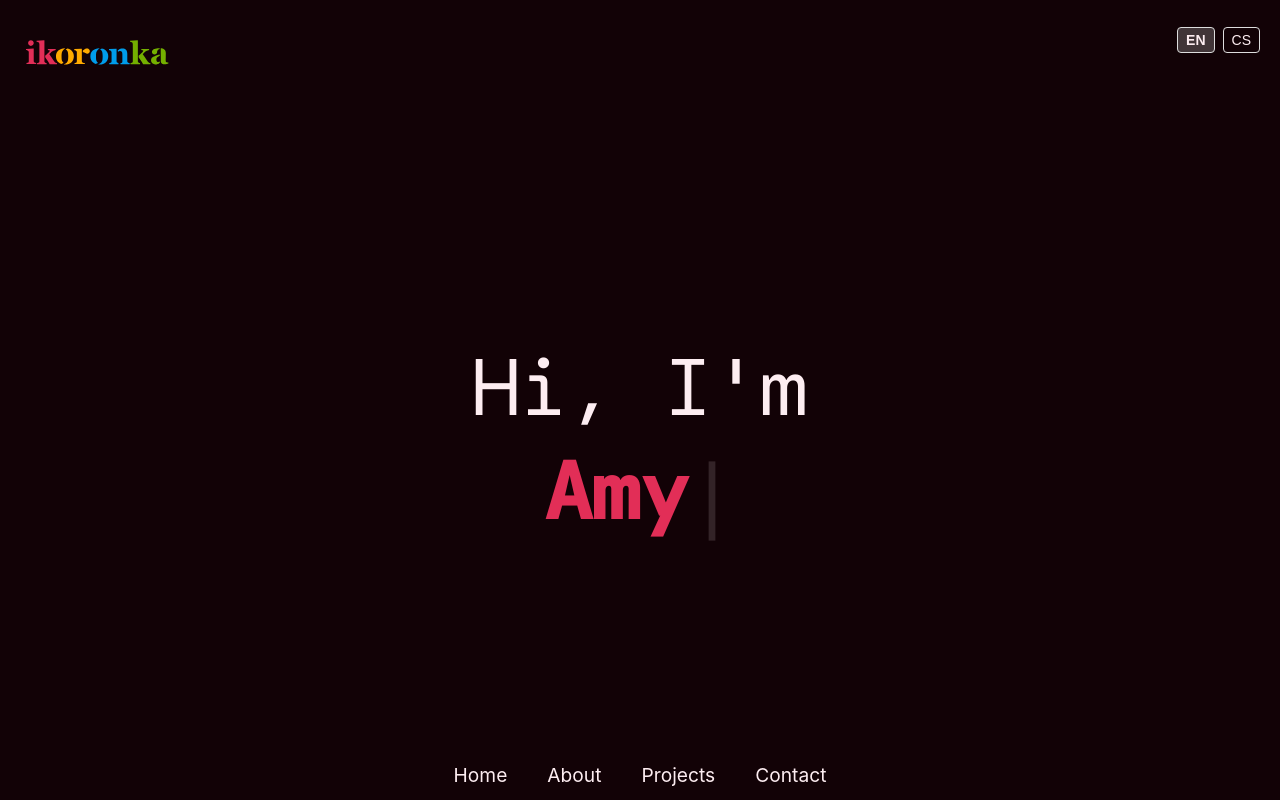
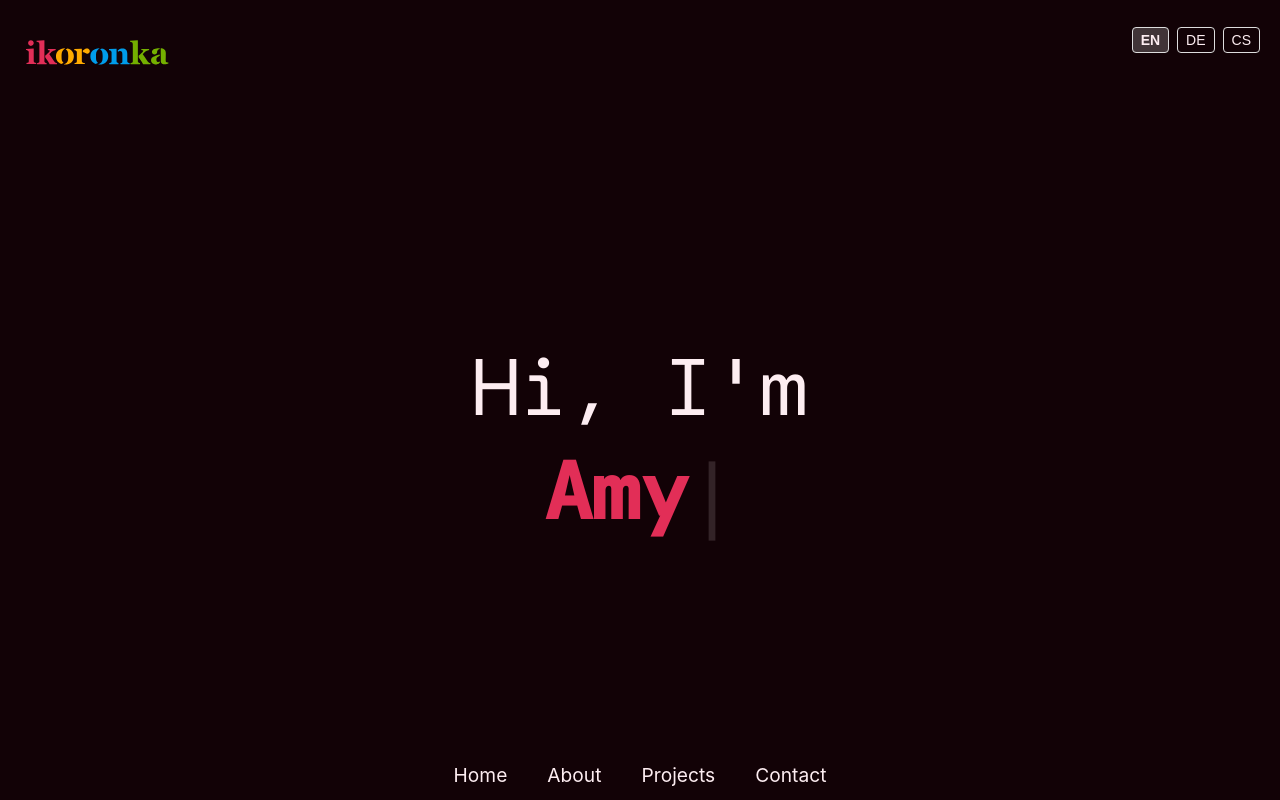
Before and after one commit to ikoronka/portfolio, a React (Create React App) app: page / in a window 1280 px wide. Shown: the top 800 px of the page. Built offline with nearby package versions, Linux system fonts and the light colour scheme; a web font is replaced by a local one.

Commit message:
localize to german

```diff
--- a/src/components/LanguageSelector.jsx
+++ b/src/components/LanguageSelector.jsx
@@ -1,5 +1,5 @@
-import React from 'react';
-import { useTranslation } from 'react-i18next';
+import React from "react";
+import { useTranslation } from "react-i18next";
 
 export default function LanguageSelector() {
   const { i18n } = useTranslation();
@@ -11,14 +11,20 @@ export default function LanguageSelector() {
   return (
     <div className="language-selector">
       <button
-        onClick={() => changeLanguage('en')}
-        className={i18n.language === 'en' ? 'active' : ''}
+        onClick={() => changeLanguage("en")}
+        className={i18n.language === "en" ? "active" : ""}
       >
         EN
       </button>
       <button
-        onClick={() => changeLanguage('cs')}
-        className={i18n.language === 'cs' ? 'active' : ''}
+        onClick={() => changeLanguage("de")}
+        className={i18n.language === "de" ? "active" : ""}
+      >
+        DE
+      </button>
+      <button
+        onClick={() => changeLanguage("cs")}
+        className={i18n.language === "cs" ? "active" : ""}
       >
         CS
       </button>
--- a/src/i18n/config.js
+++ b/src/i18n/config.js
@@ -1,29 +1,31 @@
-import i18n from 'i18next';
-import { initReactI18next } from 'react-i18next';
+import i18n from "i18next";
+import { initReactI18next } from "react-i18next";
 
-import translationEn from './en.json';
-import translationCs from './cs.json';
+import translationEn from "./en.json";
+import translationCs from "./cs.json";
+import translationDe from "./de.json";
 
 // Define resources
 const resources = {
   en: {
-    translation: translationEn
+    translation: translationEn,
   },
   cs: {
-    translation: translationCs
-  }
+    translation: translationCs,
+  },
+  de: {
+    translation: translationDe,
+  },
 };
 
 // Initialize i18next
-i18n
-  .use(initReactI18next)
-  .init({
-    resources,
-    lng: 'en', // default language
-    fallbackLng: 'en',
-    interpolation: {
-      escapeValue: false // React already safes from XSS
-    }
-  });
+i18n.use(initReactI18next).init({
+  resources,
+  lng: "en", // default language
+  fallbackLng: "en",
+  interpolation: {
+    escapeValue: false, // React already safes from XSS
+  },
+});
 
 export default i18n;
--- /dev/null
+++ b/src/i18n/de.json
@@ -0,0 +1,33 @@
+{
+  "navigation": {
+    "home": "Start",
+    "about": "Über mich",
+    "projects": "Projekte",
+    "contact": "Kontakt"
+  },
+  "footer": {
+    "linkedin": "LinkedIn",
+    "email": "E-Mail",
+    "github": "GitHub"
+  },
+  "contact": {
+    "title": "Schreib mir",
+    "name": "Name",
+    "email": "E-Mail",
+    "message": "Nachricht",
+    "send": "Senden"
+  },
+  "about": {
+    "title": "Über mich",
+    "description": "Ich programmiere und unterrichte Programmieren </>"
+  },
+  "projects": {
+    "title": "Projekte",
+    "itSchool": "Ich habe eine CRM-Plattform zur Verwaltung von IT-Kursen mit Laravel entworfen und entwickelt. Dabei habe ich viel über effiziente Webentwicklung gelernt.",
+    "foodApp": "Ich habe im Team eine Rezeptvideo-App vom ersten Entwurf bis zum Abschluss gestaltet. Dabei habe ich viel über Designprinzipien und Teamarbeit gelernt.",
+    "javaGame": "Ich habe ein Text-Adventure aus einem früheren Semester in eine visuelle Desktop-Anwendung umgewandelt. Dabei habe ich viel über Java und grundlegende Spieleentwicklung gelernt.",
+    "hackathon": "Kreditozrouti entwickelt – eine Anwendung zur Kursplanung und -suche, die Studierenden hilft, passende Universitätskurse für ihren Stundenplan zu finden, mit einer intuitiven Filteroberfläche nach Tag, Zeit und Fakultät.",
+    "dataAnalysis": "Überwachte und unüberwachte ML-Modelle (Random Forest, K-Means) in Python implementiert, um Verhaltensdaten zu analysieren; erreichte 93 % Genauigkeit bei der Persönlichkeitsklassifikation.",
+    "comingSoon": "Ich arbeite derzeit an einem Projekt, das den Anmeldeprozess für Veranstaltungen in unserem Hochschulverein verbessert."
+  }
+}
```
